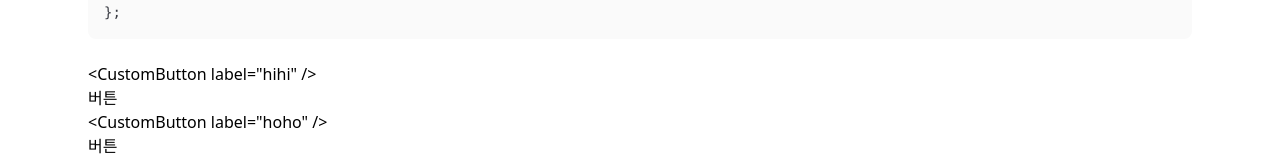
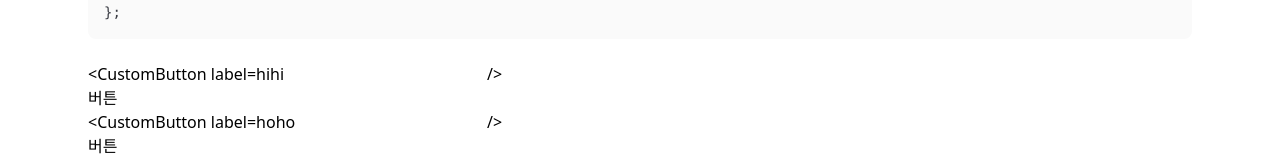
Before and after one commit to dmswl6310/comp_plus, a React (Vite) app: page /components/button1 in a window 1280 px wide. Shown: the part 1224-1386 px from the top of the page. Built offline with nearby package versions, Linux system fonts and the light colour scheme.

Commit message:
feat: 사용자가 component props바꿀수있는 기능추가

```diff
--- a/src/components/Example.tsx
+++ b/src/components/Example.tsx
@@ -1,4 +1,5 @@
 import { componentMap, ComponentTypeMap } from "@/data/componentsData";
+import React from "react";
 import { useState } from "react";
 
 type ExampleProps<K extends keyof ComponentTypeMap> = {
@@ -14,18 +15,33 @@ const Example = <K extends keyof ComponentTypeMap>({
     ComponentTypeMap[K]
   >;
   const [isExecuted, setIsExecuted] = useState(false);
+  const [propsState, setPropsState] = useState(componentProps);
+  const handleChange = (key: string, newValue: string) => {
+    setPropsState((prev) => ({
+      ...prev,
+      [key]: newValue,
+    }));
+  };
 
   return (
     <div className="preview">
       <div className="example-code">
-        {`<${Component.name} ${Object.entries(componentProps)
-          .map(([key, value]) => `${key}="${value}"`)
-          .join(" ")} />`}
+        <span>{`<${Component.name} `}</span>
+        {Object.entries(propsState).map(([key, val]) => (
+          <span key={key}>
+            {key}=
+            <input
+              value={String(val)}
+              onChange={(e) => handleChange(key, e.target.value)}
+            />
+          </span>
+        ))}
+        {`/>`}
       </div>
       <button onClick={() => setIsExecuted(true)}>버튼</button>
       {isExecuted ? (
         <div className="rendered-result">
-          <Component {...componentProps} />
+          <Component {...propsState} />
         </div>
       ) : null}
     </div>
```
